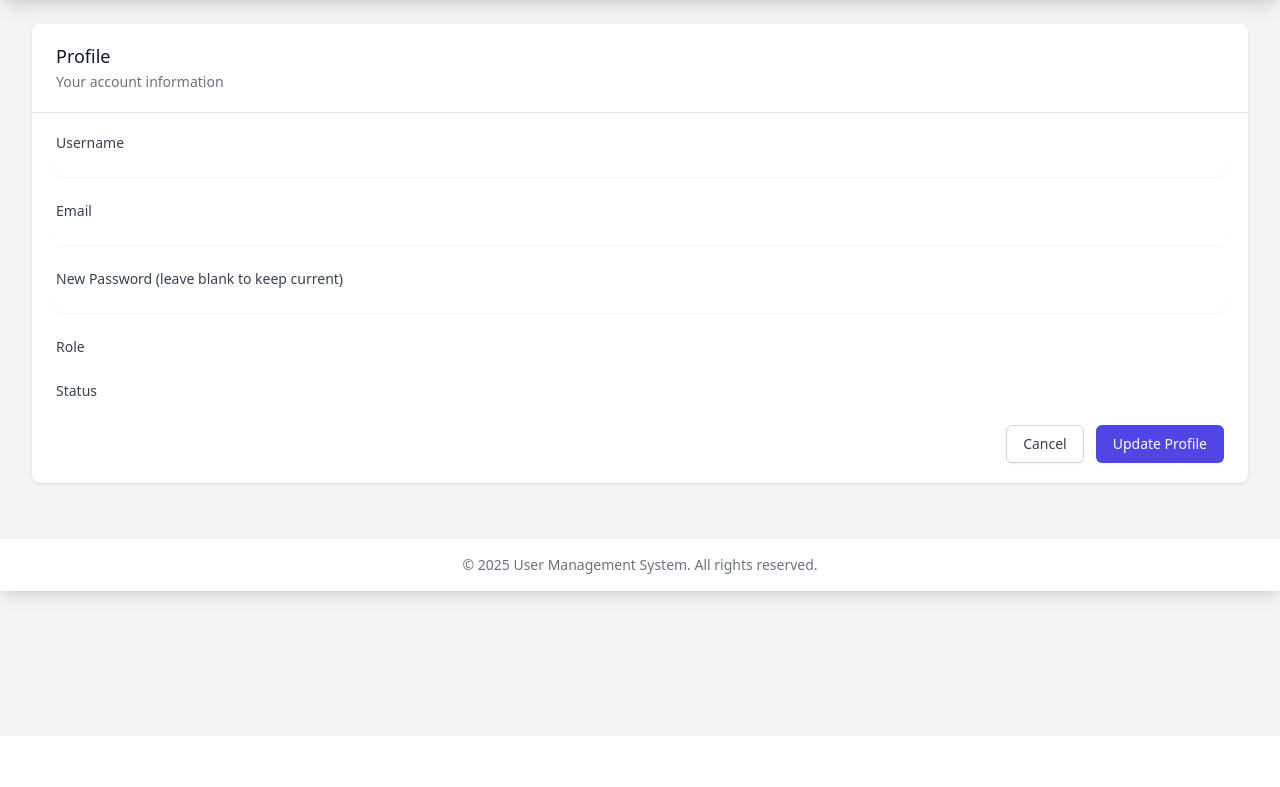
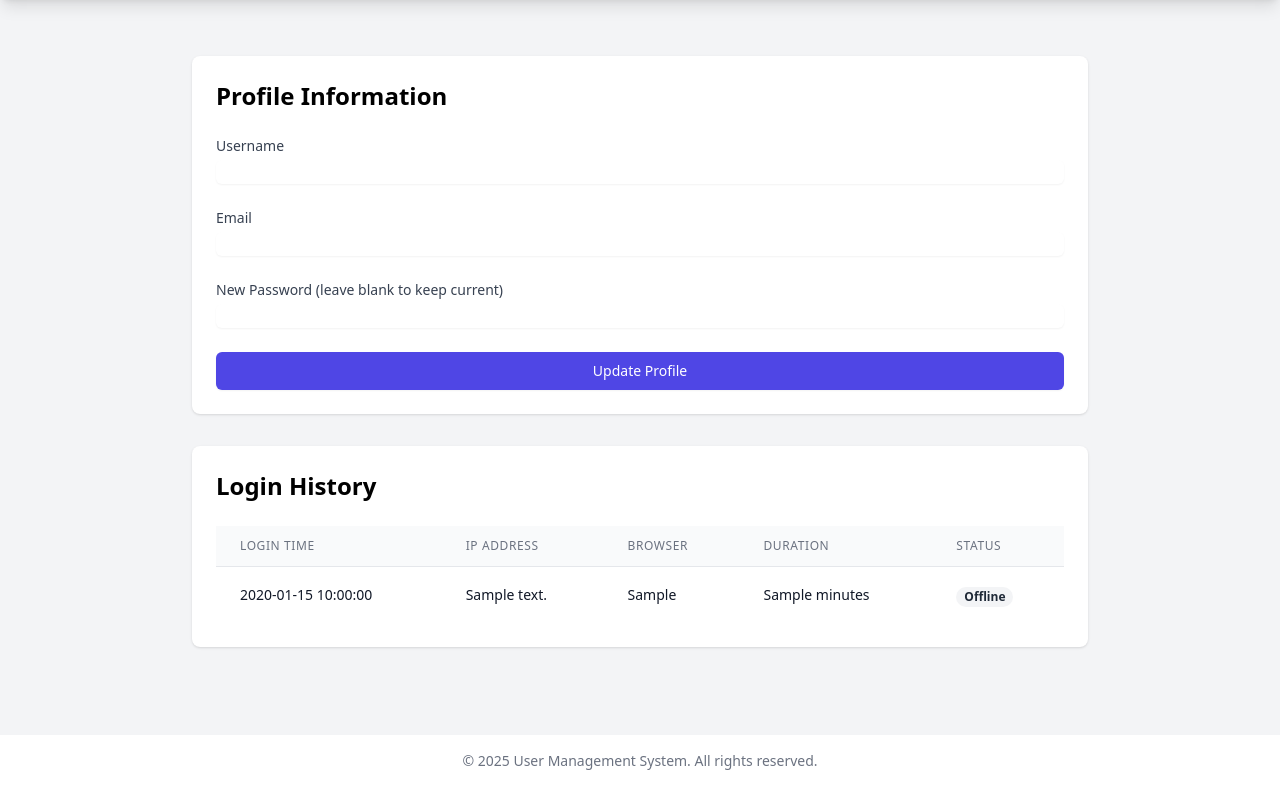
Before and after one commit to damarusyoane/Brief3, a PHP site: template app/views/auth/profile.php in a window 1280 px wide. Shown: the part 64-851 px from the top of the page. Before the commit the page ends 675 px from the top, so only its background shows below. Run offline with PHP 8.4, Linux system fonts and the light colour scheme; the template is opened without the code that fills it: most values are stand-ins (such as "Sample title", 1, 10 or a date in 2020); data that the repository does not hold is empty; some libraries are stand-ins or nearby versions.

Commit message:
ajout des sessions logs de l'utilisateurs

```diff
--- a/app/views/auth/profile.php
+++ b/app/views/auth/profile.php
@@ -1,60 +1,106 @@
 <?php
 ob_start();
 ?>
-<div class="bg-white shadow overflow-hidden sm:rounded-lg">
-    <div class="px-4 py-5 sm:px-6">
-        <h3 class="text-lg leading-6 font-medium text-gray-900">Profile</h3>
-        <p class="mt-1 max-w-2xl text-sm text-gray-500">Your account information</p>
+<div class="container mx-auto px-4 py-8">
+    <div class="max-w-4xl mx-auto">
+        <!-- Profile Information Section -->
+        <div class="bg-white shadow rounded-lg mb-8">
+            <div class="px-4 py-5 sm:p-6">
+                <h2 class="text-2xl font-bold mb-6">Profile Information</h2>
+                <?php if (isset($_SESSION['success'])): ?>
+                    <div class="bg-green-100 border border-green-400 text-green-700 px-4 py-3 rounded relative mb-4">
+                        <?php echo $_SESSION['success']; unset($_SESSION['success']); ?>
                     </div>
-    <div class="border-t border-gray-200 px-4 py-5 sm:px-6">
+                <?php endif; ?>
+                <?php if (isset($_SESSION['error'])): ?>
+                    <div class="bg-red-100 border border-red-400 text-red-700 px-4 py-3 rounded relative mb-4">
+                        <?php echo $_SESSION['error']; unset($_SESSION['error']); ?>
+                    </div>
+                <?php endif; ?>
                 <form action="/profile" method="POST" class="space-y-6">
                     <div>
                         <label for="username" class="block text-sm font-medium text-gray-700">Username</label>
-                <div class="mt-1">
                         <input type="text" name="username" id="username" required
                             value="<?php echo htmlspecialchars($user['username']); ?>"
-                        class="shadow-sm focus:ring-indigo-500 focus:border-indigo-500 block w-full sm:text-sm border-gray-300 rounded-md">
+                            class="mt-1 block w-full rounded-md border-gray-300 shadow-sm focus:border-indigo-500 focus:ring-indigo-500">
                     </div>
-            </div>
-
                     <div>
                         <label for="email" class="block text-sm font-medium text-gray-700">Email</label>
-                <div class="mt-1">
                         <input type="email" name="email" id="email" required
                             value="<?php echo htmlspecialchars($user['email']); ?>"
-                        class="shadow-sm focus:ring-indigo-500 focus:border-indigo-500 block w-full sm:text-sm border-gray-300 rounded-md">
+                            class="mt-1 block w-full rounded-md border-gray-300 shadow-sm focus:border-indigo-500 focus:ring-indigo-500">
                     </div>
-            </div>
-
                     <div>
                         <label for="password" class="block text-sm font-medium text-gray-700">New Password (leave blank to keep current)</label>
-                <div class="mt-1">
                         <input type="password" name="password" id="password"
-                        class="shadow-sm focus:ring-indigo-500 focus:border-indigo-500 block w-full sm:text-sm border-gray-300 rounded-md">
+                            class="mt-1 block w-full rounded-md border-gray-300 shadow-sm focus:border-indigo-500 focus:ring-indigo-500">
                     </div>
-            </div>
-
                     <div>
-                <label class="block text-sm font-medium text-gray-700">Role</label>
-                <p class="mt-1 text-sm text-gray-500"><?php echo htmlspecialchars($user['role_name']); ?></p>
-            </div>
-
-            <div>
-                <label class="block text-sm font-medium text-gray-700">Status</label>
-                <p class="mt-1 text-sm text-gray-500"><?php echo htmlspecialchars($user['status']); ?></p>
-            </div>
-
-            <div class="flex justify-end space-x-3">
-                <a href="/" class="bg-white py-2 px-4 border border-gray-300 rounded-md shadow-sm text-sm font-medium text-gray-700 hover:bg-gray-50 focus:outline-none focus:ring-2 focus:ring-offset-2 focus:ring-indigo-500">
-                    Cancel
-                </a>
-                <button type="submit" class="bg-indigo-600 py-2 px-4 border border-transparent rounded-md shadow-sm text-sm font-medium text-white hover:bg-indigo-700 focus:outline-none focus:ring-2 focus:ring-offset-2 focus:ring-indigo-500">
+                        <button type="submit"
+                            class="w-full flex justify-center py-2 px-4 border border-transparent rounded-md shadow-sm text-sm font-medium text-white bg-indigo-600 hover:bg-indigo-700 focus:outline-none focus:ring-2 focus:ring-offset-2 focus:ring-indigo-500">
                             Update Profile
                         </button>
                     </div>
                 </form>
             </div>
         </div>
+
+        <!-- Session History Section -->
+        <div class="bg-white shadow rounded-lg">
+            <div class="px-4 py-5 sm:p-6">
+                <h2 class="text-2xl font-bold mb-6">Login History</h2>
+                <div class="overflow-x-auto">
+                    <table class="min-w-full divide-y divide-gray-200">
+                        <thead class="bg-gray-50">
+                            <tr>
+                                <th class="px-6 py-3 text-left text-xs font-medium text-gray-500 uppercase tracking-wider">Login Time</th>
+                                <th class="px-6 py-3 text-left text-xs font-medium text-gray-500 uppercase tracking-wider">IP Address</th>
+                                <th class="px-6 py-3 text-left text-xs font-medium text-gray-500 uppercase tracking-wider">Browser</th>
+                                <th class="px-6 py-3 text-left text-xs font-medium text-gray-500 uppercase tracking-wider">Duration</th>
+                                <th class="px-6 py-3 text-left text-xs font-medium text-gray-500 uppercase tracking-wider">Status</th>
+                            </tr>
+                        </thead>
+                        <tbody class="bg-white divide-y divide-gray-200">
+                            <?php foreach ($sessions as $session): ?>
+                            <tr>
+                                <td class="px-6 py-4 whitespace-nowrap text-sm text-gray-900">
+                                    <?php echo date('Y-m-d H:i:s', strtotime($session['login_time'])); ?>
+                                </td>
+                                <td class="px-6 py-4 whitespace-nowrap text-sm text-gray-900">
+                                    <?php echo htmlspecialchars($session['ip_address']); ?>
+                                </td>
+                                <td class="px-6 py-4 whitespace-nowrap text-sm text-gray-900">
+                                    <?php echo htmlspecialchars($session['user_agent']); ?>
+                                </td>
+                                <td class="px-6 py-4 whitespace-nowrap text-sm text-gray-900">
+                                    <?php
+                                    if ($session['logout_time']) {
+                                        echo $session['duration_minutes'] . ' minutes';
+                                    } else {
+                                        echo 'Active';
+                                    }
+                                    ?>
+                                </td>
+                                <td class="px-6 py-4 whitespace-nowrap">
+                                    <?php if ($session['logout_time']): ?>
+                                        <span class="px-2 inline-flex text-xs leading-5 font-semibold rounded-full bg-gray-100 text-gray-800">
+                                            Offline
+                                        </span>
+                                    <?php else: ?>
+                                        <span class="px-2 inline-flex text-xs leading-5 font-semibold rounded-full bg-green-100 text-green-800">
+                                            Online
+                                        </span>
+                                    <?php endif; ?>
+                                </td>
+                            </tr>
+                            <?php endforeach; ?>
+                        </tbody>
+                    </table>
+                </div>
+            </div>
+        </div>
+    </div>
+</div>
 <?php
 $content = ob_get_clean();
 require_once __DIR__ . '/../layouts/main.php';
--- a/app/views/auth/resetpassword.php
+++ b/app/views/auth/reset-password.php
@@ -16,7 +16,7 @@ ob_start();
                 <span class="block sm:inline"><?php echo $error; ?></span>
             </div>
         <?php endif; ?>
-        <form class="mt-8 space-y-6" action="/auth/reset-password" method="POST">
+        <form class="mt-8 space-y-6" action="/reset-password" method="POST">
             <input type="hidden" name="token" value="<?php echo htmlspecialchars($token); ?>">
             <div class="rounded-md shadow-sm -space-y-px">
                 <div>
--- a/public/index.php
+++ b/public/index.php
@@ -47,7 +47,7 @@ elseif ($uri === '/auth/register') {
     } else {
         $controller->forgotPassword();
     }
-} elseif ($uri === '/auth/reset-password') {
+} elseif (strpos($uri, '/reset-password') === 0) {
     $controller = new AuthController();
     if ($method === 'POST') {
         $controller->resetPassword();
@@ -134,3 +134,7 @@ elseif (preg_match('/^\/users\/delete\/(\d+)$/', $uri, $matches)) {
     // Rediriger vers une page par défaut si l'URL est invalide
     echo "Page not found!";
 }
+
+// Session management routes
+$router->get('/sessions', [UserController::class, 'sessions']);
+$router->post('/cleanup-sessions', [UserController::class, 'cleanupSessions']);
```
Also changed, not shown: app/Models/User.php (+25 -5 lines), app/controllers/AuthController.php (+34 -21 lines), app/controllers/UserController.php (+10 -7 lines), app/views/users/sessions.php (+44 -20 lines), app/views/auth/forgot-password.php (renamed from app/views/auth/forgotpassword.php), 1 other file. Lines whose indentation alone changed are shown as unchanged.
